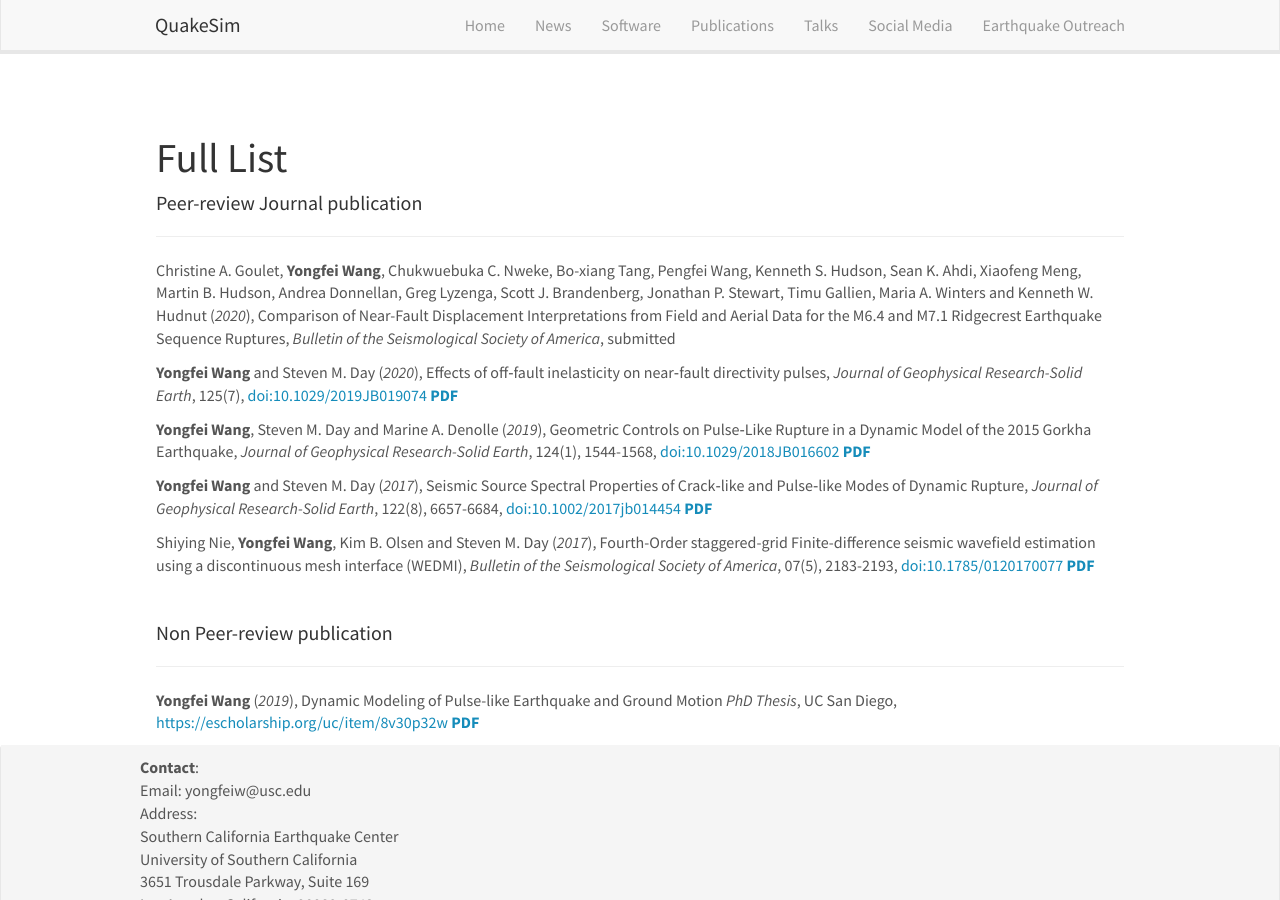
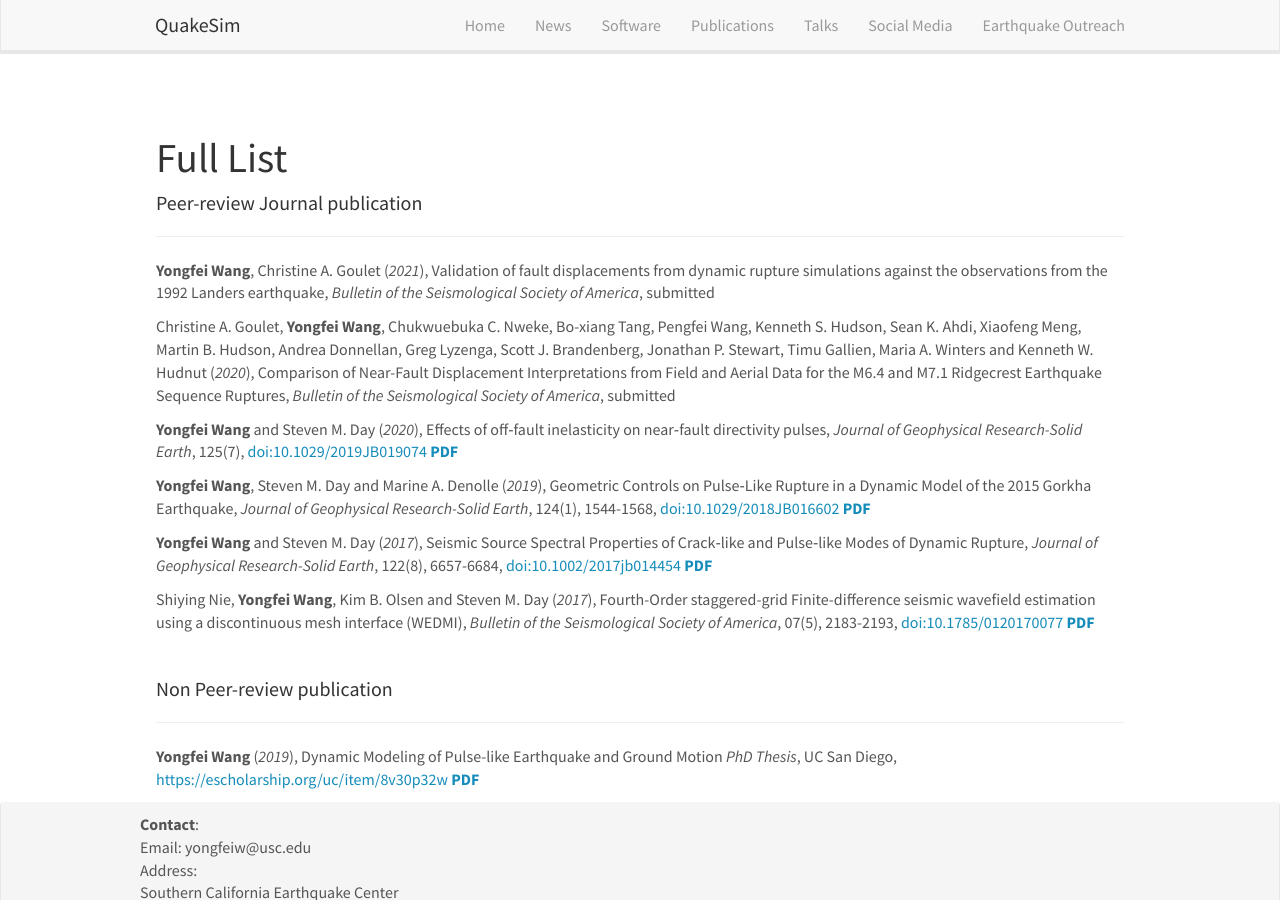
Before and after one commit to wangyf/wangyf.github.io, a Jekyll site: the page built from _pages/publications.md, in a window 1280 px wide and 900 px high, scrolled down 1784 px. Built offline with Jekyll 4.4.1, drawn with Linux system fonts in a browser that asks for light colours; nearby versions of some CDN libraries.

Commit message:
committing my jekyll theme

```diff
--- a/_data/publist.yml
+++ b/_data/publist.yml
@@ -16,6 +16,26 @@
 #   news2:
 #   news2link:
 #	PDF
+
+
+- title: "Validation of fault displacements from dynamic rupture simulations against the observations from the 1992 Landers earthquake"
+  journal: Bulletin of the Seismological Society of America
+  volume: submitted
+  doi:
+  year: 2021
+  image:
+  description:
+  key1:
+  key2:
+  key3:
+  authors: <strong>Yongfei Wang</strong>, Christine A. Goulet
+  highlight: 0
+  news2:
+  news2link:
+  pdf:
+  cat: submitted
+
+
 
 - title: "Comparison of Near-Fault Displacement Interpretations from Field and Aerial Data for the M6.4 and M7.1 Ridgecrest Earthquake Sequence Ruptures"
   journal: Bulletin of the Seismological Society of America
```
Also changed, not shown: 1 other file.
